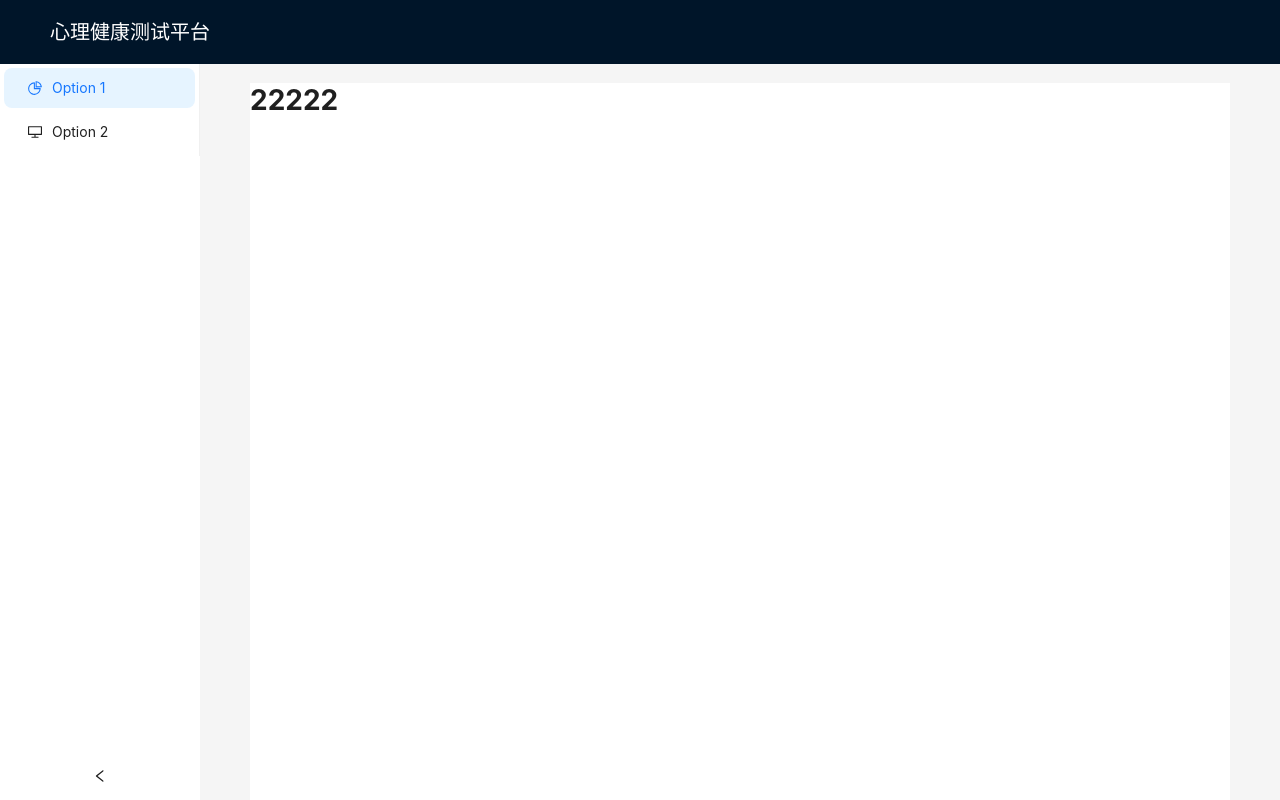
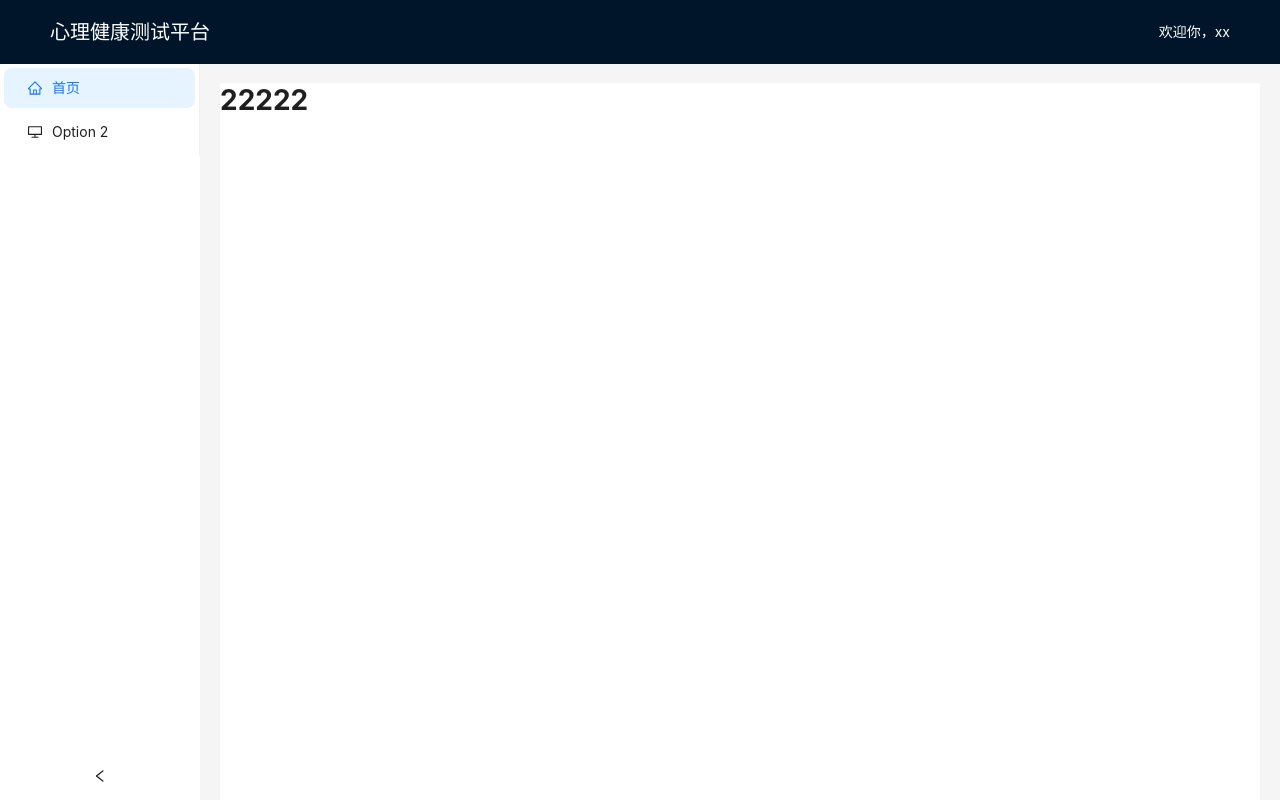
Before and after one commit to Sam-Ni/psychology, a React (Create React App) app: page /home/2 in a window 1280 px wide. Shown: the top 800 px of the page. Built offline with nearby package versions, Linux system fonts and the light colour scheme.

Commit message:
修改部分布局

```diff
--- a/src/components/header/header.css
+++ b/src/components/header/header.css
@@ -2,3 +2,13 @@
     color: white;
     font-size: 20px;
 }
+
+.user-div{
+    flex: 1;
+    display: flex;
+    flex-direction: row-reverse;
+}
+
+.welcome-text{
+    color: white;
+}
--- a/src/components/header/header.tsx
+++ b/src/components/header/header.tsx
@@ -7,6 +7,9 @@ function HomeHeader() {
     <Header style={{ display: 'flex', alignItems: 'center' }}>
       <div className="demo-logo" />
       <div className="title">心理健康测试平台</div>
+      <div className="user-div">
+        <div className="welcome-text">欢迎你，xx</div>
+      </div>
     </Header>
   );
 }
--- a/src/components/menu/menu.tsx
+++ b/src/components/menu/menu.tsx
@@ -1,10 +1,7 @@
 import React, { useState } from 'react';
 import {
   DesktopOutlined,
-  FileOutlined,
-  PieChartOutlined,
-  TeamOutlined,
-  UserOutlined,
+  HomeOutlined
 } from '@ant-design/icons';
 import type { MenuProps } from 'antd';
 import {Menu} from "antd";
@@ -16,8 +13,8 @@ function HomeMenu(){
 
   return(
     <Menu defaultSelectedKeys={['1']} mode="inline">
-      <Menu.Item key='1' icon={<PieChartOutlined />} onClick={() => navigate('1')} >
-        Option 1
+      <Menu.Item key='1' icon={<HomeOutlined />} onClick={() => navigate('1')} >
+        首页
       </Menu.Item>
       <Menu.Item key='2' icon={<DesktopOutlined />} onClick={() => navigate('2')} >
         Option 2
--- a/src/pages/home/index.tsx
+++ b/src/pages/home/index.tsx
@@ -21,7 +21,7 @@ function Index() {
           <HomeMenu />
         </Sider>
         <Layout>
-          <Content style={{ padding: '0 50px' }}>
+          <Content style={{padding: "0 20px"}}>
             <Outlet></Outlet>
           </Content>
           <HomeFooter />
```
